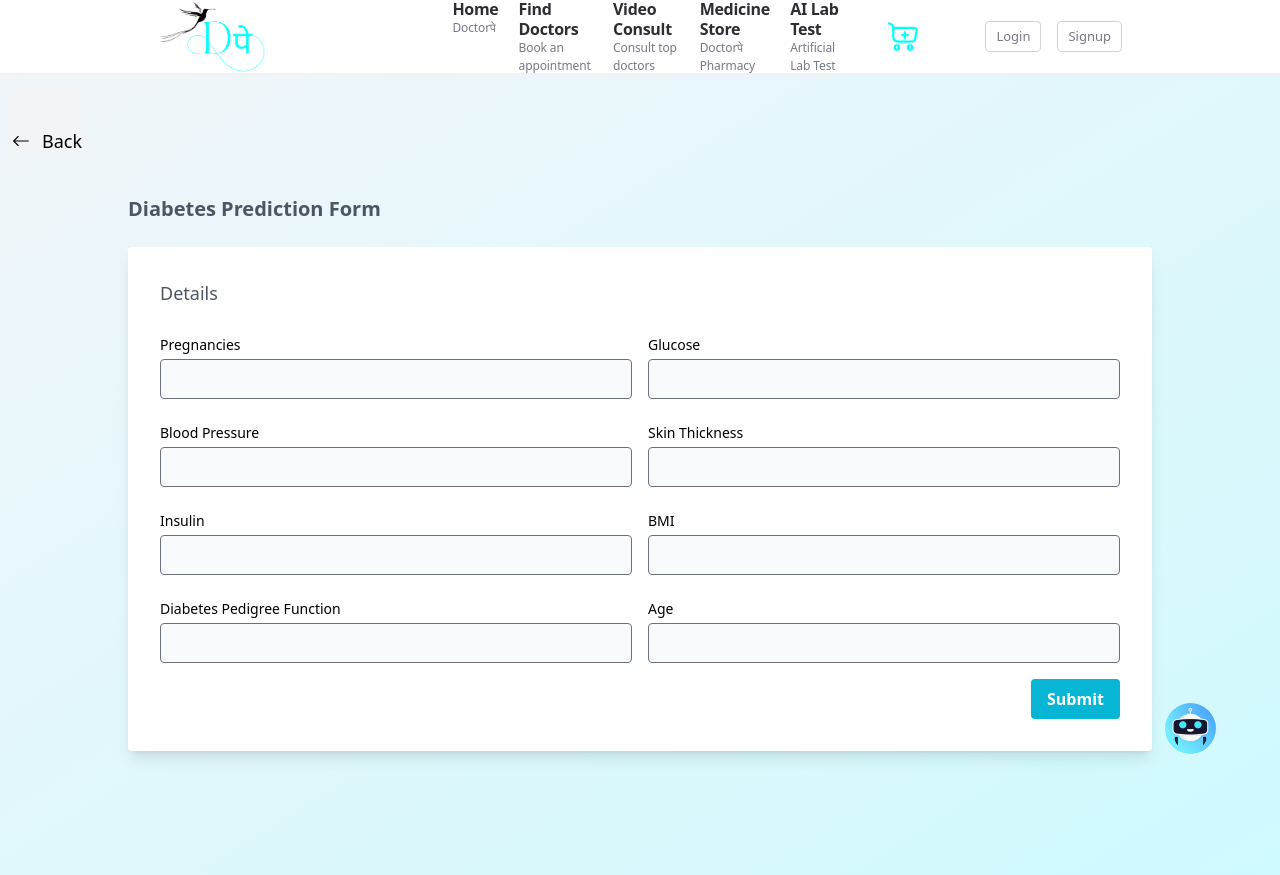
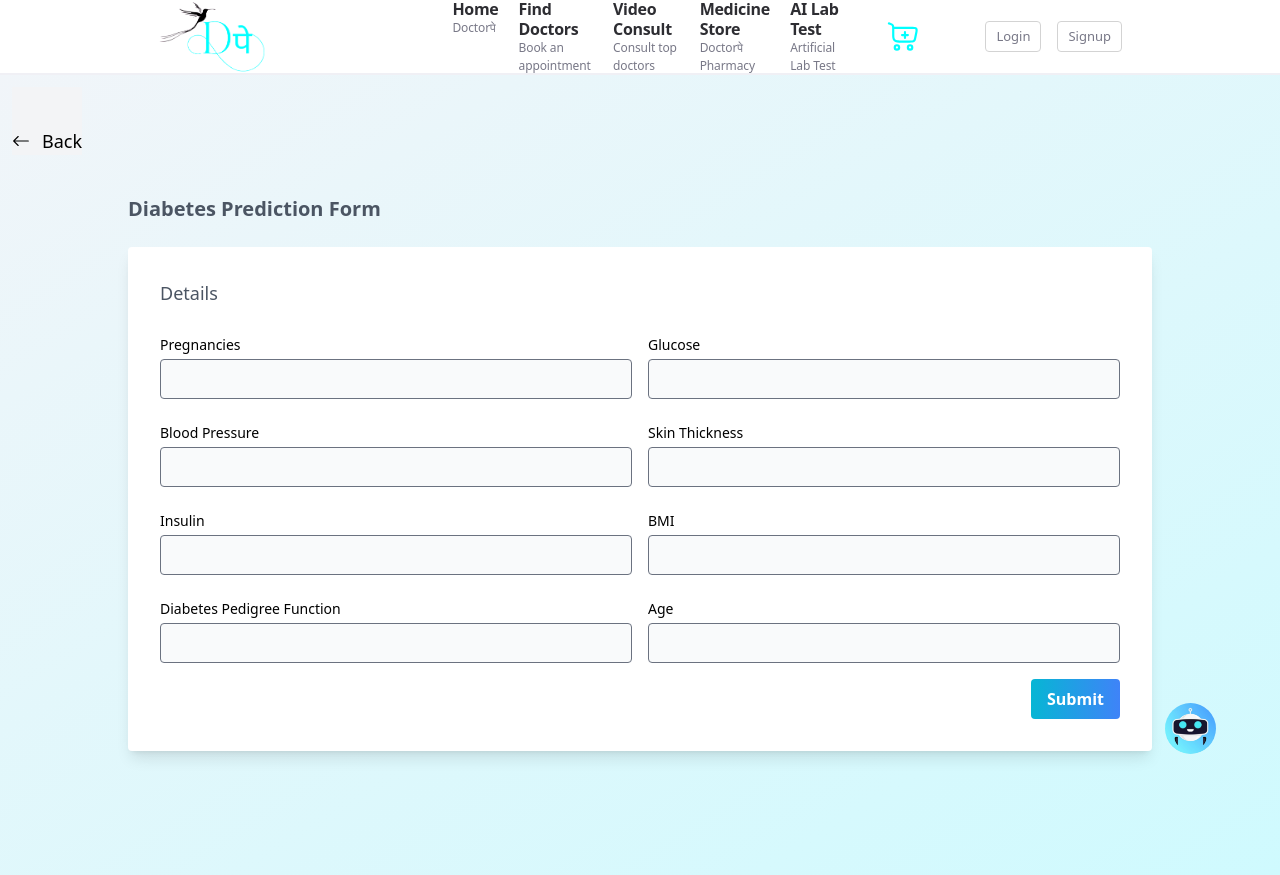
Before and after one commit to vaibhavbaneshi/DOCTORPE, a React (Vite) app in the folder frontend/: page /AI_Lab/Diabetes in a window 1280 px wide. Built offline with nearby package versions, Linux system fonts and the light colour scheme; no server answers; sample sign-in values are in the browser's storage.

Commit message:
Updated the Diabetes Page button CSS

```diff
--- a/frontend/src/pages/AiLab/Diabetes.jsx
+++ b/frontend/src/pages/AiLab/Diabetes.jsx
@@ -157,7 +157,7 @@ export default function Diabetes() {
               </div>
               <div className="md:col-span-2 text-right">
                 <div className="inline-flex items-end">
-                  <button onClick={handleSubmit} className="bg-cyan-500 hover:bg-[#10f9f9] text-white font-bold py-2 px-4 rounded">Submit</button>
+                  <button onClick={handleSubmit} className="bg-gradient-to-r from-cyan-500 to-blue-500 hover:from-cyan-400 hover:to-cyan-400 text-white font-bold py-2 px-4 rounded">Submit</button>
                 </div>
               </div>
             </div>
```
